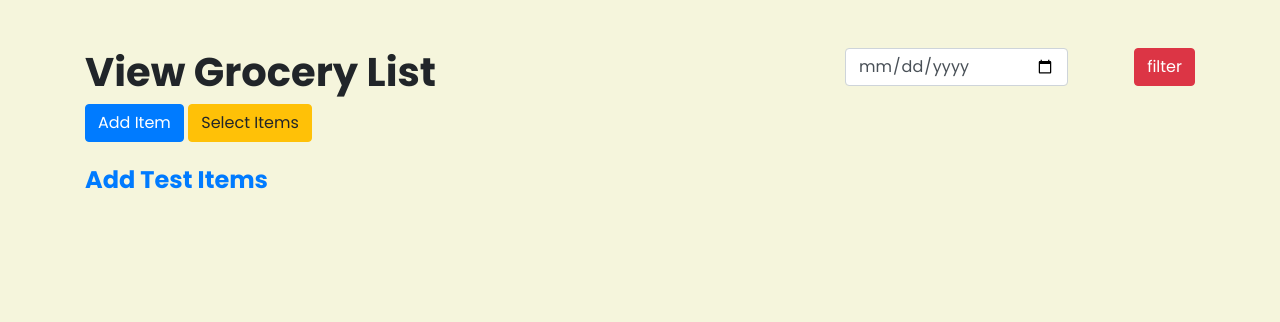
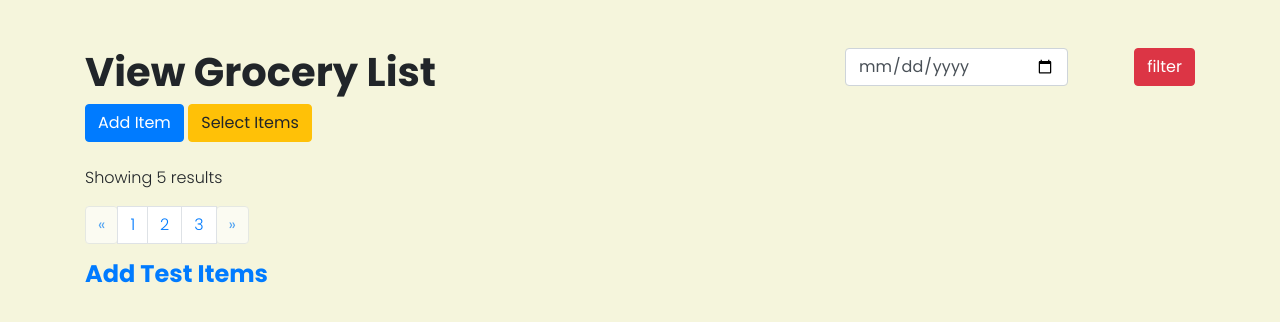
Before and after one commit to aarya-bhatia/php-grocery-manager, a PHP site: page /index.php?page=0 in a window 1280 px wide. Shown: the top 322 px of the page. Run offline with PHP 8.4, Linux system fonts and the light colour scheme; data that the repository does not hold is empty.

Commit message:
created github repo

```diff
--- a/index.php
+++ b/index.php
@@ -1,3 +1,7 @@
+<!--
+== Todo ==
+1. pagination on home page
+-->
 <!DOCTYPE html>
 <html lang="en">
 
@@ -56,14 +60,25 @@
 ?>
 
 <?php
+$results_per_page = 5;
+$page_num = $_GET['page'] or 1;
+
+if($page_num <= 0) {
+    $page_num = 1;
+}
+
+$offset = $page_num * $results_per_page;
+
 if (isset($_POST['btn'])) {
     $date = $_POST['idate'];
-    $q = "select * from grocerytb where Date='$date'";
+    $q = "SELECT * FROM grocerytb WHERE Date='$date' ORDER BY Date LIMIT $results_per_page OFFSET $offset";
     $query = mysqli_query($con, $q);
 } else {
-    $q = "select * from grocerytb";
+    $q = "SELECT * FROM grocerytb ORDER BY Date LIMIT $results_per_page OFFSET $offset";
     $query = mysqli_query($con, $q);
 }
+
+$num_results = $query->num_rows;
 ?>
 
 <body>
@@ -181,10 +196,38 @@ if ($qq['Item_status'] == 0) {
                 <a class='btn btn-warning' href="<?php echo $_SERVER['PHP_SELF'] ?>">Cancel</a>
             </div>
 
-
             <?php } ?>
 
         </form>
+
+        <?php echo '<p>Showing '.$results_per_page .' results</p>'?>
+
+        <nav aria-label="Page Navigation">
+            <ul class="pagination">
+                <li class="page-item">
+                    <a class="btn page-link <?php if($page_num == 1){echo 'disabled';}?>"
+                        href="<?php echo $_SERVER['PHP_SELF'].'?page='.($page_num - 1) ?>" aria-label="Previous">
+                        <span aria-hidden="<?php echo ($page_num == 1 ? 'true' : 'false') ?>">&laquo;</span>
+                    </a>
+                </li>
+                <li class="page-item"><a class="page-link" href=" <?php echo $_SERVER['PHP_SELF'].'?page=1' ?> ">1</a>
+                </li>
+
+                <li class="page-item"><a class="page-link" href=" <?php echo $_SERVER['PHP_SELF'].'?page=2' ?> ">2</a>
+                </li>
+
+                <li class="page-item"><a class="page-link" href=" <?php echo $_SERVER['PHP_SELF'].'?page=3' ?> ">3</a>
+                </li>
+
+                <a class="btn page-link <?php if($num_results < $results_per_page ){echo 'disabled';} ?>"
+                    href="<?php echo $_SERVER['PHP_SELF'].'?page='.($page_num + 1) ?>" aria-label="Next">
+                    <span aria-hidden="<?php
+                            echo ($num_results == $results_per_page ? 'true' : 'false')
+                        ?>">&raquo;</span>
+                </a>
+                </li>
+            </ul>
+        </nav>
 
         <h4><a href='test.php'>Add Test Items</a></h4>
 
```
Also changed, not shown: README.md (added).
